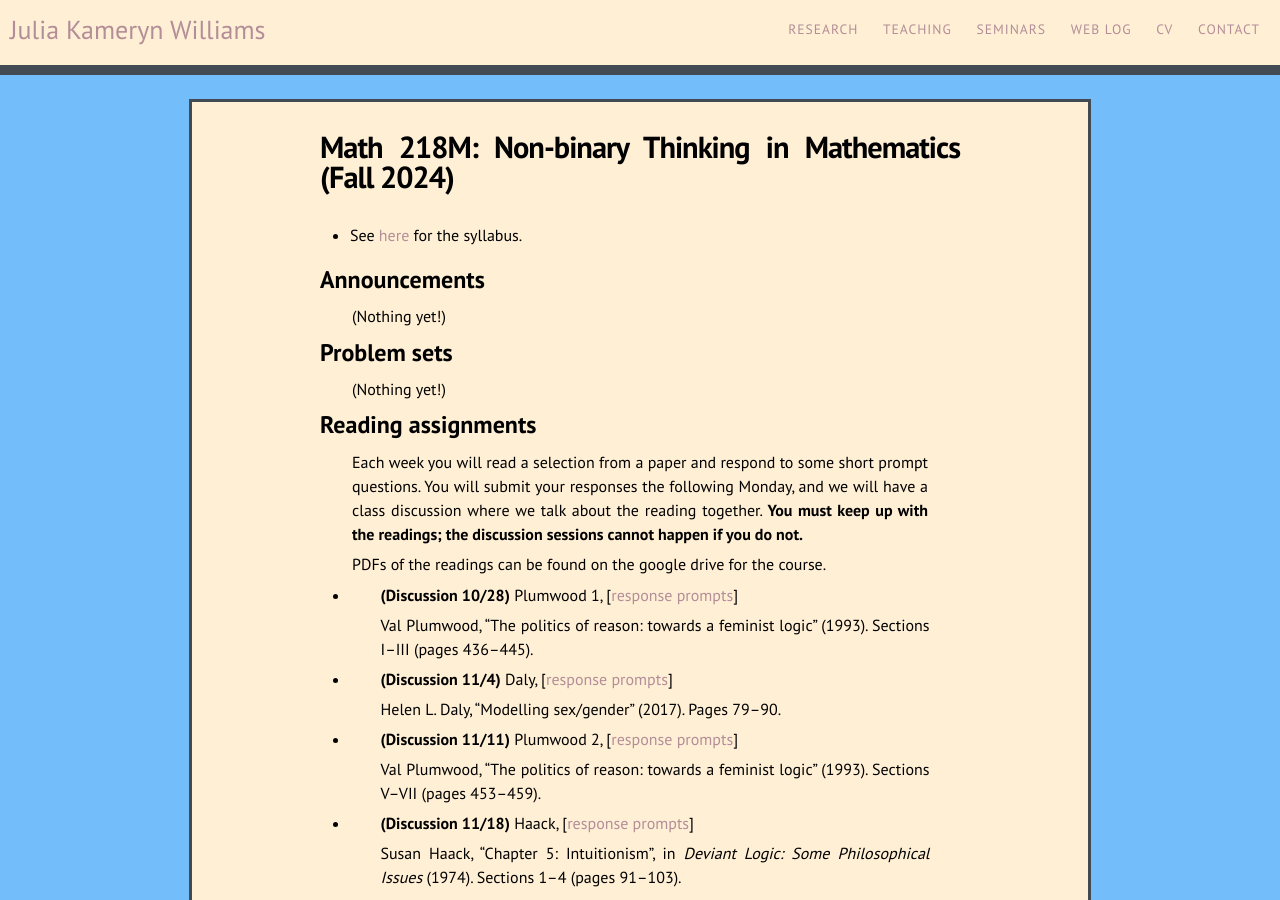
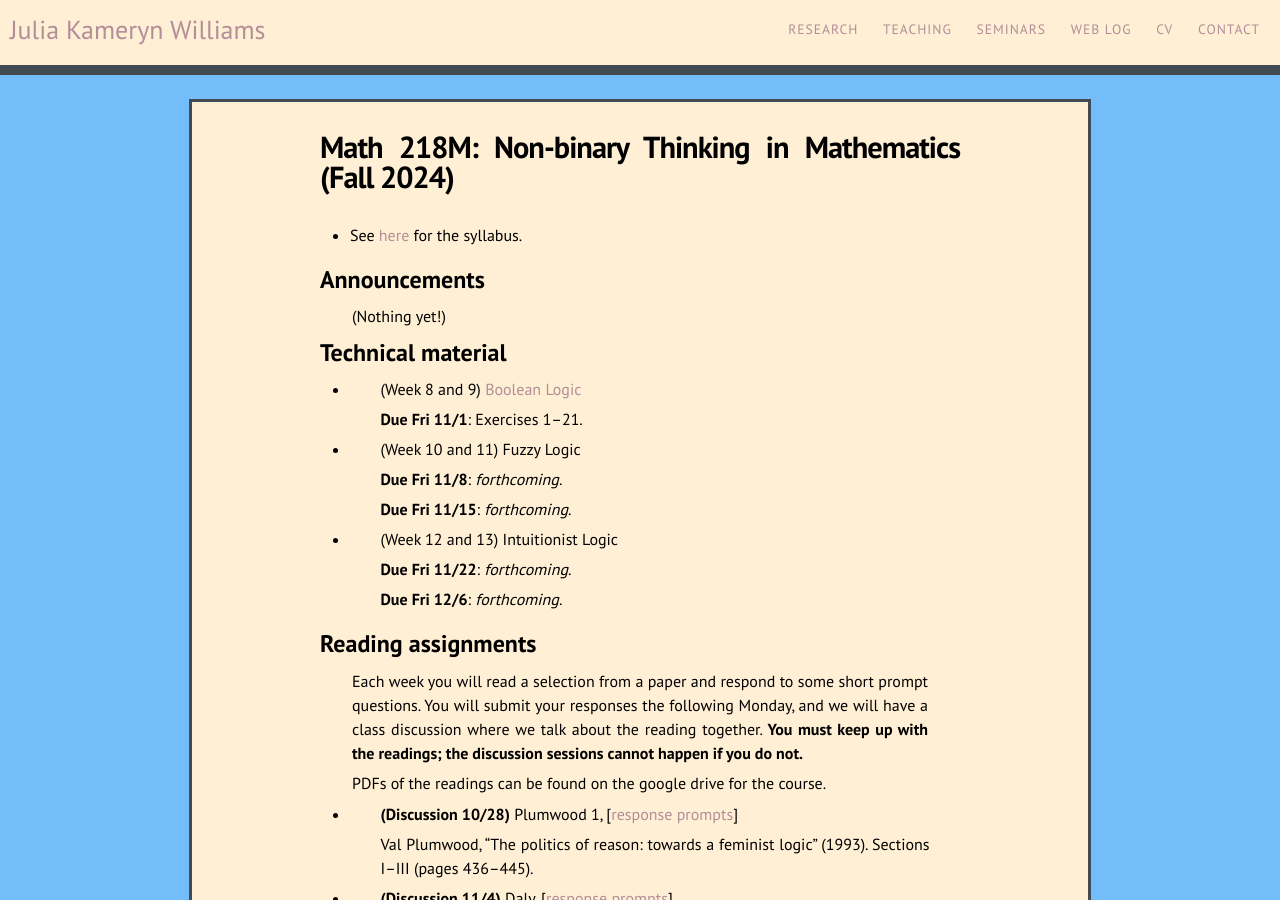
Before and after one commit to kamerynjw/kamerynjw.github.io, a Jekyll site: the page built from teaching/2024/math218m.md, in a window 1280 px wide and 900 px high. Built offline with Jekyll 4.4.1, drawn with Linux system fonts in a browser that asks for light colours; nearby versions of some CDN libraries.

Commit message:
added technical material

```diff
--- a/teaching/2024/math218m.md
+++ b/teaching/2024/math218m.md
@@ -12,10 +12,24 @@ Announcements
 
 (Nothing yet!)
 
-Problem sets
+Technical material
 -------
 
-(Nothing yet!)
+* (Week 8 and 9) [Boolean Logic]({{ page.url }}boolean.pdf)
+
+    **Due Fri 11/1**: Exercises 1–21.
+
+* (Week 10 and 11) Fuzzy Logic
+
+    **Due Fri 11/8**: *forthcoming*.
+
+    **Due Fri 11/15**: *forthcoming*.
+
+* (Week 12 and 13) Intuitionist Logic
+
+    **Due Fri 11/22**: *forthcoming*.
+
+    **Due Fri 12/6**: *forthcoming*.
 
 Reading assignments
 -------
```
Also changed, not shown: 1 other file.
